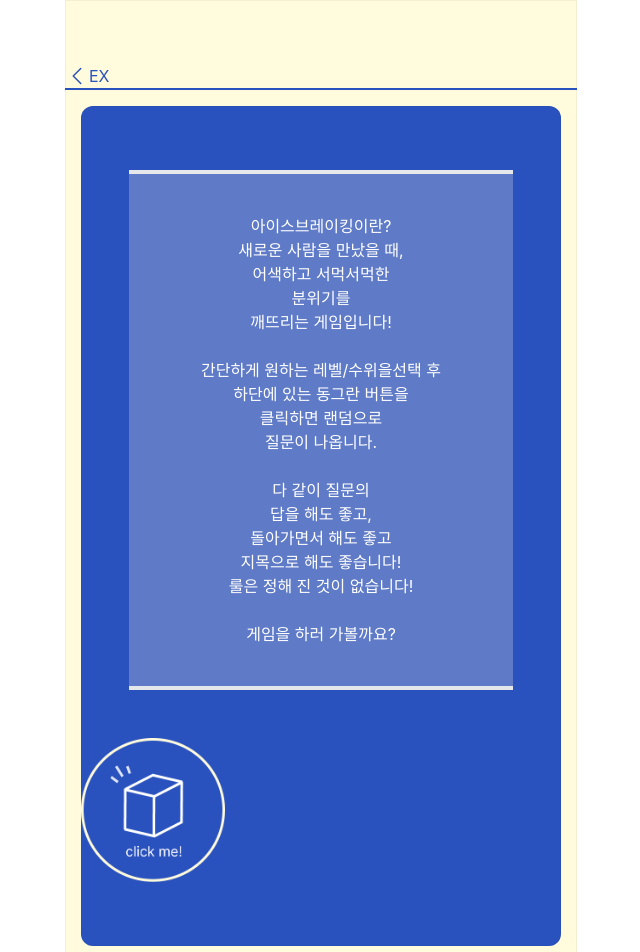
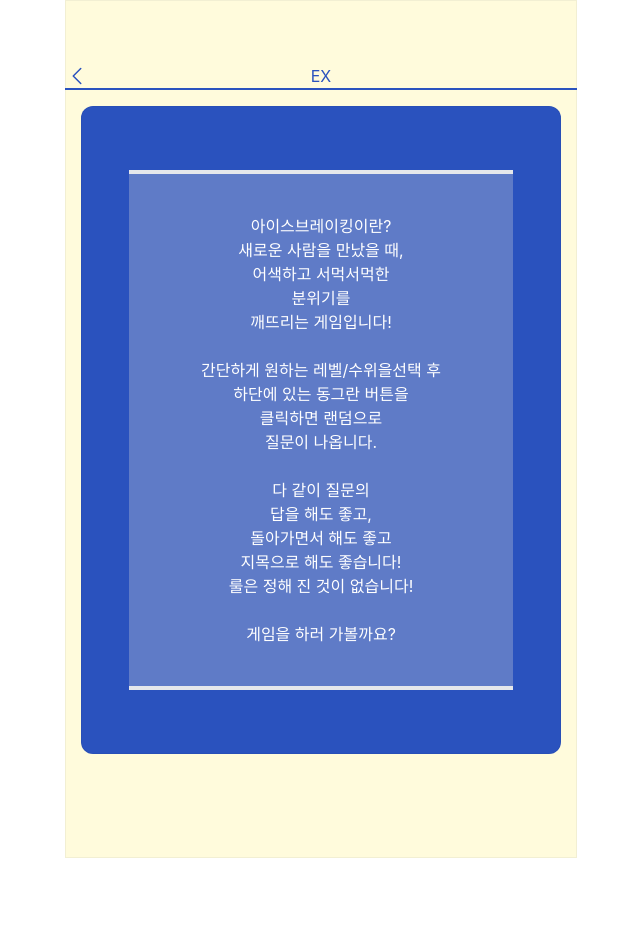
Before and after one commit to HyeGyeongLee/icebreaking, a Next.js app: page /icebreak/question in a window 1280 px wide. Shown: the top 952 px of the page, without its empty margins (319-959 px from the left). After the commit the page ends 858 px from the top, so only its background shows below. Built offline with nearby package versions, Linux system fonts and the light colour scheme.

Commit message:
타이틀 중간 정렬

```diff
--- a/pages/icebreak/hard.tsx
+++ b/pages/icebreak/hard.tsx
@@ -101,7 +101,7 @@ export default function Hard() {
     return (
       <div className="bg-[#FFFBDC] lg:mx-96 py-2 text-center ring-1 ring-inset ring-gray-900/5 lg:flex lg:flex-col lg:justify-center lg:py-16">
 
-      <div className="flex">
+      <div className="grid grid-cols-3 place-content-center">
       <svg xmlns="http://www.w3.org/2000/svg" fill="none" viewBox="0 0 24 24" stroke-width="1.5" stroke="currentColor" className="w-6 h-6 text-[#2A52BE]">
           <path stroke-linecap="round" stroke-linejoin="round" d="M15.75 19.5L8.25 12l7.5-7.5" />
       </svg>
--- a/pages/icebreak/middle.tsx
+++ b/pages/icebreak/middle.tsx
@@ -136,7 +136,7 @@ export default function Middle() {
     return (
         <div className="bg-[#FFFBDC] lg:mx-96 py-2 text-center ring-1 ring-inset ring-gray-900/5 lg:flex lg:flex-col lg:justify-center lg:py-16">
 
-        <div className="flex">
+        <div className="grid grid-cols-3 place-content-center">
         <svg xmlns="http://www.w3.org/2000/svg" fill="none" viewBox="0 0 24 24" stroke-width="1.5" stroke="currentColor" className="w-6 h-6 text-[#2A52BE]">
             <path stroke-linecap="round" stroke-linejoin="round" d="M15.75 19.5L8.25 12l7.5-7.5" />
         </svg>
--- a/pages/icebreak/normal.tsx
+++ b/pages/icebreak/normal.tsx
@@ -197,7 +197,7 @@ export default function normal() {
     return (
         <div className="bg-[#FFFBDC] lg:mx-96 py-2 text-center ring-1 ring-inset ring-gray-900/5 lg:flex lg:flex-col lg:justify-center lg:py-16">
 
-        <div className="flex">
+        <div className="grid grid-cols-3 place-content-center">
         <svg xmlns="http://www.w3.org/2000/svg" fill="none" viewBox="0 0 24 24" stroke-width="1.5" stroke="currentColor" className="w-6 h-6 text-[#2A52BE]">
             <path stroke-linecap="round" stroke-linejoin="round" d="M15.75 19.5L8.25 12l7.5-7.5" />
         </svg>
--- a/pages/icebreak/question.tsx
+++ b/pages/icebreak/question.tsx
@@ -11,7 +11,7 @@ export default function Question() {
     return (
         <div className="bg-[#FFFBDC] lg:mx-96 py-2 text-center ring-1 ring-inset ring-gray-900/5 lg:flex lg:flex-col lg:justify-center lg:py-16">
 
-        <div className="flex">
+        <div className="grid grid-cols-3 place-content-center">
         <svg xmlns="http://www.w3.org/2000/svg" fill="none" viewBox="0 0 24 24" stroke-width="1.5" stroke="currentColor" className="w-6 h-6 text-[#2A52BE]">
             <path stroke-linecap="round" stroke-linejoin="round" d="M15.75 19.5L8.25 12l7.5-7.5" />
         </svg>
@@ -63,8 +63,6 @@ export default function Question() {
                 게임을 하러 가볼까요?
                 </p>
             </div>
-
-            <img src="../icon_button.png" className="mt-12 w-36 h-36"/>
         </div>
         <br />
         {/* <button type="button" onClick={openDetailModal}>normal 모달</button>
```
